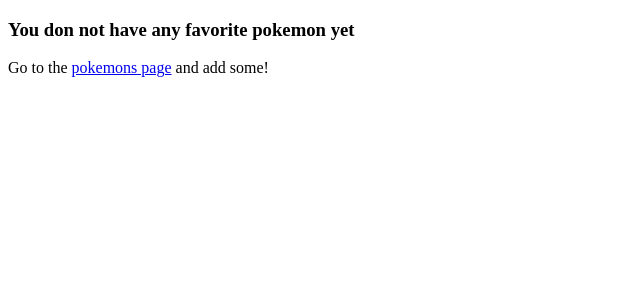
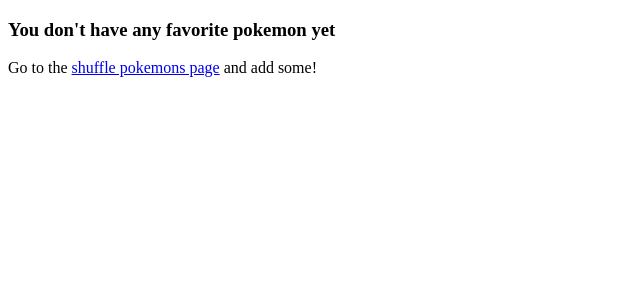
Before and after one commit to joaquinponzone/another-poke-app, a Next.js app: page /favs in a window 1280 px wide. Shown: the top 300 px of the page, without its empty margins (0-640 px from the left). Built offline with nearby package versions, Linux system fonts and the light colour scheme.

Commit message:
fix typo in favs view

```diff
--- a/app/favs/page.tsx
+++ b/app/favs/page.tsx
@@ -20,10 +20,10 @@ export default function FavoritesPokemons() {
             <article className="flex flex-col items-center gap-4">
             <div className="flex max-w-[980px] flex-col items-center gap-4">
                 <h1 className="font-extrabold leading-tight tracking-tighter md:text-4xl lg:text-6xl">
-                You don not have any favorite pokemon yet
+                  {`You don't have any favorite pokemon yet`}
                 </h1>
                 <p className=" text-xl text-muted-foreground">
-                Go to the <a href="/shuffle">pokemons page</a> and add some!
+                  Go to the <a href="/shuffle">shuffle pokemons page</a> and add some!
                 </p>
             </div>
             </article>
```
